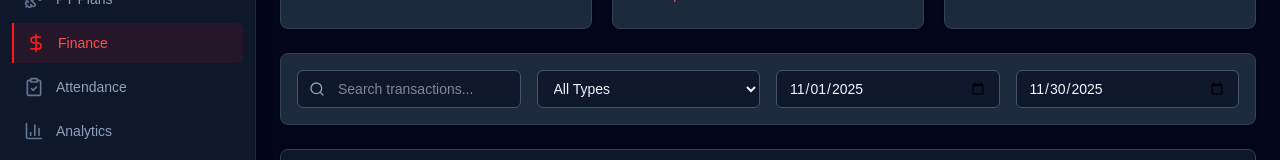
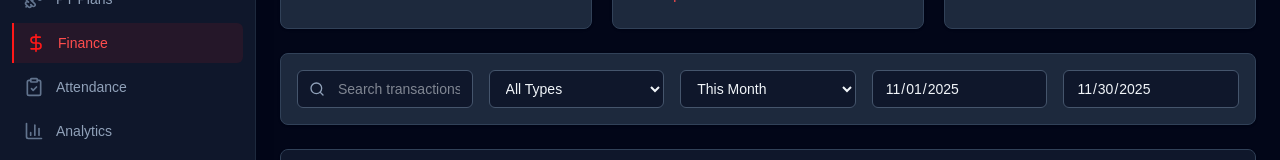
Before and after one commit to liteshlucky/FG, a Next.js app: page /dashboard/finance in a window 1280 px wide. Shown: the part 277-437 px from the top of the page. Built offline with nearby package versions, Linux system fonts and the light colour scheme; no server answers; the database is empty.

Commit message:
finace reporting

```diff
--- a/app/api/finance/route.js
+++ b/app/api/finance/route.js
@@ -2,6 +2,8 @@ import dbConnect from '@/lib/db';
 import Payment from '@/models/Payment';
 import TrainerPayment from '@/models/TrainerPayment';
 import Transaction from '@/models/Transaction';
+import Member from '@/models/Member';
+import Trainer from '@/models/Trainer';
 import { NextResponse } from 'next/server';
 
 
@@ -14,17 +16,25 @@ export async function GET(request) {
     const type = searchParams.get('type'); // 'income', 'expense', or null for all
 
     try {
+        let parsedStartDate, parsedEndDate;
+        if (startDate && endDate) {
+            parsedStartDate = new Date(startDate);
+            parsedEndDate = new Date(endDate);
+            // Ensure the end date covers the entire day up to the last millisecond
+            parsedEndDate.setUTCHours(23, 59, 59, 999);
+        }
+
         const query = {};
-        if (startDate && endDate) {
-            query.date = { $gte: new Date(startDate), $lte: new Date(endDate) };
+        if (parsedStartDate && parsedEndDate) {
+            query.date = { $gte: parsedStartDate, $lte: parsedEndDate };
         }
 
         // Fetch Member Payments (Income)
         let memberPayments = [];
         if (!type || type === 'income') {
             const paymentQuery = {};
-            if (startDate && endDate) {
-                paymentQuery.paymentDate = { $gte: new Date(startDate), $lte: new Date(endDate) };
+            if (parsedStartDate && parsedEndDate) {
+                paymentQuery.paymentDate = { $gte: parsedStartDate, $lte: parsedEndDate };
             }
             memberPayments = await Payment.find(paymentQuery).populate('memberId', 'name').lean();
         }
@@ -33,8 +43,8 @@ export async function GET(request) {
         let trainerPayments = [];
         if (!type || type === 'expense') {
             const trainerQuery = {};
-            if (startDate && endDate) {
-                trainerQuery.paymentDate = { $gte: new Date(startDate), $lte: new Date(endDate) };
+            if (parsedStartDate && parsedEndDate) {
+                trainerQuery.paymentDate = { $gte: parsedStartDate, $lte: parsedEndDate };
             }
             trainerPayments = await TrainerPayment.find(trainerQuery).populate('trainerId', 'name').lean();
         }
@@ -42,8 +52,8 @@ export async function GET(request) {
         // Fetch Custom Transactions (Income/Expense)
         let transactions = [];
         const transactionQuery = {};
-        if (startDate && endDate) {
-            transactionQuery.date = { $gte: new Date(startDate), $lte: new Date(endDate) };
+        if (parsedStartDate && parsedEndDate) {
+            transactionQuery.date = { $gte: parsedStartDate, $lte: parsedEndDate };
         }
         if (type) {
             transactionQuery.type = type;
--- a/app/dashboard/finance/page.tsx
+++ b/app/dashboard/finance/page.tsx
@@ -12,17 +12,69 @@ export default function FinancePage() {
     const [filters, setFilters] = useState({
         search: '',
         type: '', // 'income', 'expense'
+        dateRange: 'this_month',
         startDate: '',
         endDate: '',
     });
 
     useEffect(() => {
         // Set default date range to current month
+        handleDateRangeChange('this_month');
+    }, []);
+
+    const formatDateLocal = (d: Date) => {
+        const year = d.getFullYear();
+        const month = String(d.getMonth() + 1).padStart(2, '0');
+        const day = String(d.getDate()).padStart(2, '0');
+        return `${year}-${month}-${day}`;
+    };
+
+    const handleDateRangeChange = (range: string) => {
         const now = new Date();
-        const firstDay = new Date(now.getFullYear(), now.getMonth(), 1).toISOString().split('T')[0];
-        const lastDay = new Date(now.getFullYear(), now.getMonth() + 1, 0).toISOString().split('T')[0];
-        setFilters(prev => ({ ...prev, startDate: firstDay, endDate: lastDay }));
-    }, []);
+        let start = '', end = '';
+
+        switch (range) {
+            case 'today':
+                start = formatDateLocal(now);
+                end = formatDateLocal(now);
+                break;
+            case 'yesterday':
+                const yesterday = new Date(now);
+                yesterday.setDate(now.getDate() - 1);
+                start = formatDateLocal(yesterday);
+                end = formatDateLocal(yesterday);
+                break;
+            case 'this_week':
+                const startOfWeek = new Date(now);
+                startOfWeek.setDate(now.getDate() - now.getDay()); // Sunday as start
+                const endOfWeek = new Date(startOfWeek);
+                endOfWeek.setDate(startOfWeek.getDate() + 6);
+                start = formatDateLocal(startOfWeek);
+                end = formatDateLocal(endOfWeek);
+                break;
+            case 'last_week':
+                const startOfLastWeek = new Date(now);
+                startOfLastWeek.setDate(now.getDate() - now.getDay() - 7);
+                const endOfLastWeek = new Date(startOfLastWeek);
+                endOfLastWeek.setDate(startOfLastWeek.getDate() + 6);
+                start = formatDateLocal(startOfLastWeek);
+                end = formatDateLocal(endOfLastWeek);
+                break;
+            case 'this_month':
+                start = formatDateLocal(new Date(now.getFullYear(), now.getMonth(), 1));
+                end = formatDateLocal(new Date(now.getFullYear(), now.getMonth() + 1, 0));
+                break;
+            case 'last_month':
+                start = formatDateLocal(new Date(now.getFullYear(), now.getMonth() - 1, 1));
+                end = formatDateLocal(new Date(now.getFullYear(), now.getMonth(), 0));
+                break;
+            case 'custom':
+                setFilters(prev => ({ ...prev, dateRange: range }));
+                return;
+        }
+
+        setFilters(prev => ({ ...prev, dateRange: range, startDate: start, endDate: end }));
+    };
 
     useEffect(() => {
         if (filters.startDate && filters.endDate) {
@@ -159,7 +211,7 @@ export default function FinancePage() {
 
             {/* Filters */}
             <div className="rounded-lg bg-slate-800 p-4 shadow border border-slate-700">
-                <div className="grid grid-cols-1 gap-4 sm:grid-cols-2 lg:grid-cols-4">
+                <div className="grid grid-cols-1 gap-4 sm:grid-cols-2 lg:grid-cols-5">
                     <div className="relative">
                         <Search className="absolute left-3 top-1/2 h-4 w-4 -translate-y-1/2 text-slate-400" />
                         <input
@@ -179,17 +231,32 @@ export default function FinancePage() {
                         <option value="income">Income Only</option>
                         <option value="expense">Expense Only</option>
                     </select>
+                    <select
+                        value={filters.dateRange}
+                        onChange={(e) => handleDateRangeChange(e.target.value)}
+                        className="rounded-md border border-slate-600 bg-slate-900 text-slate-100 px-3 py-2 text-sm focus:border-red-500 focus:outline-none focus:ring-1 focus:ring-red-500"
+                    >
+                        <option value="today">Today</option>
+                        <option value="yesterday">Yesterday</option>
+                        <option value="this_week">This Week</option>
+                        <option value="last_week">Last Week</option>
+                        <option value="this_month">This Month</option>
+                        <option value="last_month">Last Month</option>
+                        <option value="custom">Custom</option>
+                    </select>
                     <input
                         type="date"
                         value={filters.startDate}
-                        onChange={(e) => setFilters({ ...filters, startDate: e.target.value })}
+                        onChange={(e) => setFilters({ ...filters, startDate: e.target.value, dateRange: 'custom' })}
                         className="rounded-md border border-slate-600 bg-slate-900 text-slate-100 px-3 py-2 text-sm focus:border-red-500 focus:outline-none focus:ring-1 focus:ring-red-500"
+                        disabled={filters.dateRange !== 'custom'}
                     />
                     <input
                         type="date"
                         value={filters.endDate}
-                        onChange={(e) => setFilters({ ...filters, endDate: e.target.value })}
+                        onChange={(e) => setFilters({ ...filters, endDate: e.target.value, dateRange: 'custom' })}
                         className="rounded-md border border-slate-600 bg-slate-900 text-slate-100 px-3 py-2 text-sm focus:border-red-500 focus:outline-none focus:ring-1 focus:ring-red-500"
+                        disabled={filters.dateRange !== 'custom'}
                     />
                 </div>
             </div>
```
